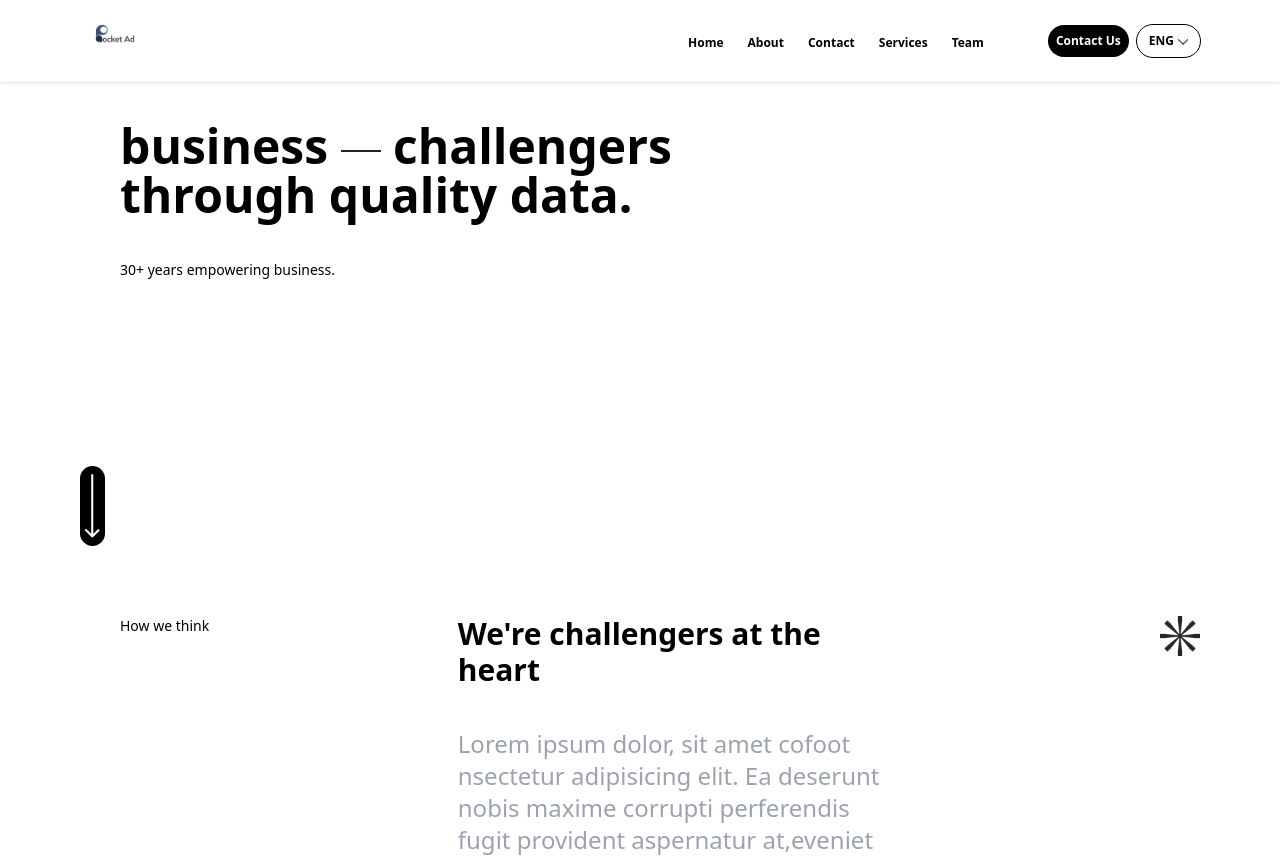
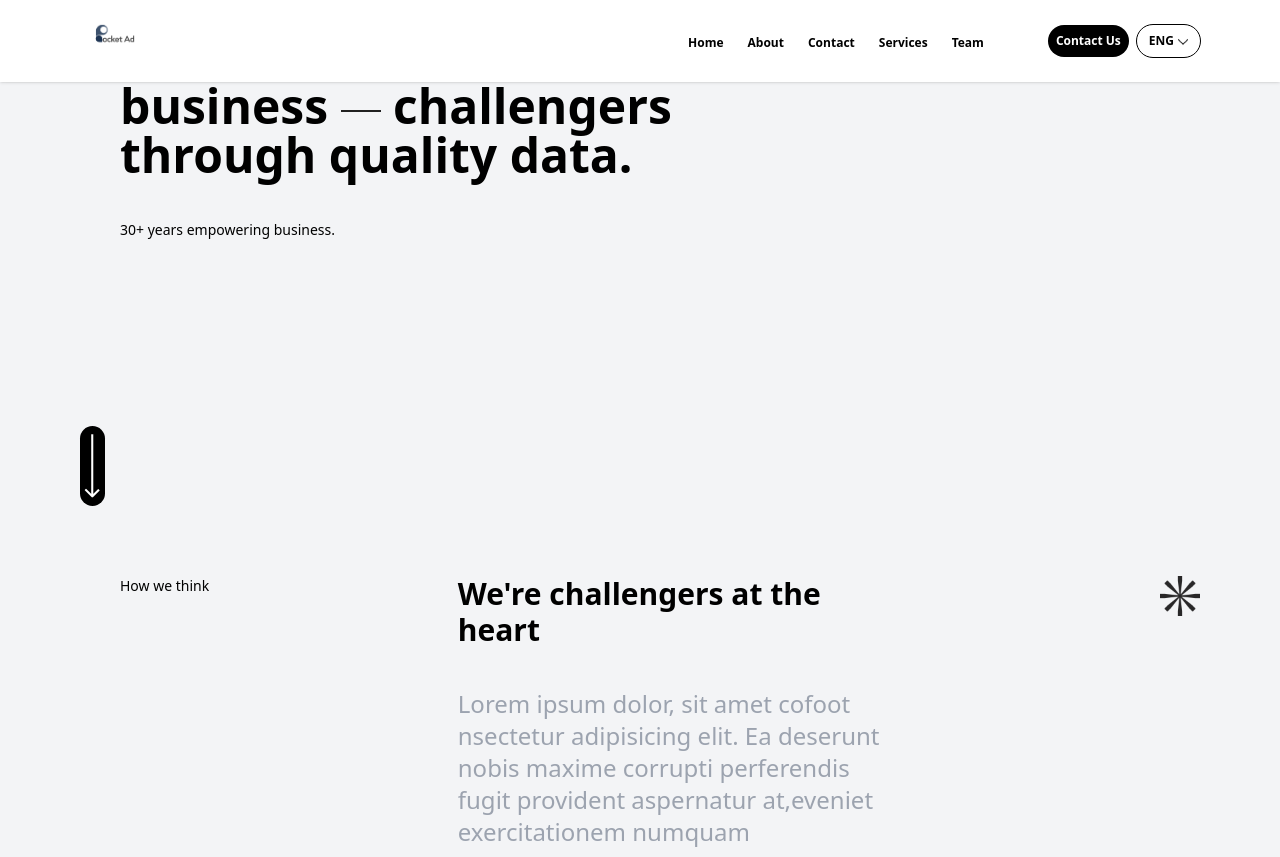
Before and after one commit to farooq786159/pocket.io-mobile, a Vue app: page / in a window 1280 px wide. Shown: the top 857 px of the page. Built offline with nearby package versions, Linux system fonts and the light colour scheme.

Commit message:
changes in background color in about and home pages

```diff
--- a/src/components/About/AboutSecondaryPage.vue
+++ b/src/components/About/AboutSecondaryPage.vue
@@ -3,7 +3,7 @@ import SecondaryArticle from "./AboutSecondaryArticle.vue"
 </script>
 
 <template>
-    <main class="  w-full pl-20 pr-20 bg-gray-800">
+    <main class="  w-full pl-20 pr-20 " style="background:#2a2a2a">
         <div class=" text-white  ">
             <SecondaryArticle/>
         </div>
--- a/src/components/About/AboutThirdPage.vue
+++ b/src/components/About/AboutThirdPage.vue
@@ -3,7 +3,7 @@
 </script>
 
 <template>
-    <main class=" bg-gray-300 w-full pl-20 pr-20 text-gray-900 ">
+    <main class=" w-full pl-20 pr-20 text-gray-900 " style="background: #c4c4c4;">
         <h1 class="font-bold text-9xl  pl-5 pt-20">leadership</h1>
         <div class=" mt-10 grid grid-cols-5  ml-52 pb-20 ">
             <div class="text-[10px]  col-span-2 mt-6 font-semibold"> Lorem ipsum dolor sit amet consectetur adipisicing elit. Quidem voluptate odit fugiat modi, vitae
@@ -85,8 +85,8 @@
         </main>
         <section class=" mt-60 mx-auto pl-20 pr-20">
         <article class=" grid grid-cols-11 mb-24" >
-
-                <div class="text-[32px] col-start-3 col-span-7 font-bold ml-8 pb-11">
+            <img src="../icons/lines2.png" width="15"  >
+                <div class="text-[32px] col-start-3 col-span-7 font-bold ml-8 pb-11" >
                     <p> We're challengers and problem solvers.
                         See what this amazing team is capable of.
                     </p>
--- a/src/components/Home/HomeBlack.vue
+++ b/src/components/Home/HomeBlack.vue
@@ -3,7 +3,7 @@
 </script>
 
 <template>
-<main  class=" bg-gray-600 h-full ">
+<main  class=" h-full" style="background: #2a2a2a;">
 
     <div class="pl-10 pr-10  pt-80 mx-auto ">
     <section  class=" text-white ">
--- a/src/components/Home/HomeLanding.vue
+++ b/src/components/Home/HomeLanding.vue
@@ -3,8 +3,8 @@
 </script>
 
 <template>
-<main class="pl-20 pr-20">
-    <h1 class="font-bold text-5xl mt-10 ml-10 ">business <img src="../new_incons/horizontal-line-svgrepo-com.png" width="40" class="inline h-18" > challengers <span class="block ">through quality data.</span>
+<main class="pl-20 pr-20 h-full mb-0  bg-gray-100" >
+    <h1 class="font-bold text-5xl  ml-10 ">business <img src="../new_incons/horizontal-line-svgrepo-com.png" width="40" class="inline h-18" > challengers <span class="block ">through quality data.</span>
     </h1>
     <p class="mt-10 text-[14px] ml-10  mb-24">30+ years empowering business.</p>
 
--- a/src/components/Home/HomeProcess.vue
+++ b/src/components/Home/HomeProcess.vue
@@ -5,10 +5,10 @@
 <template>
 
 <main >
-    <div class="w-full h-full bg-gray-400  "  >
+    <div class="w-full h-full bg-gray-400 "  >
     <!-- <img  alt="" class="w-full h-full"/>     -->
         <section class=" text-white   ">
-                       <div class="md:flex justify-between  mt-10 mb-2">
+                       <div class="md:flex justify-between   mb-2">
                 <h1 class="font-bold text-8xl mt-12 "> process </h1>
                 <p class=" text-xs w-2/12 mt-5"> farooqLorem ipsum dolor sit amet conse  ctetur, adipisicing elit. Est sit quos voluptatum <span class="block mt-5 mr-2">met, cum labore quisquam totam illum voluptatem corporis, saepe, odit laborum culpa consectetur.</span> </p>
             </div>
--- a/src/components/menu/footer.vue
+++ b/src/components/menu/footer.vue
@@ -28,7 +28,7 @@
             </div>
         </article>
         <div class=" relative bg-gradient-to-br from-inherit  ">
-        <!-- <img src="../icons/gradient-footer.png" class=" ml-32  w-[900px] mx-auto text-center mb-0 h-[270px] absolute mix-blend-overlay bg-opacity-80" /> -->
+
         <img src="../icons/gradientfooter.png" alt="" class="ml-32  w-[900px] mx-auto text-center mb-0 h-[270px] absolute mix-blend-overlay bg-opacity-80" >
         <article class="grid grid-cols-11  ">
 
```
